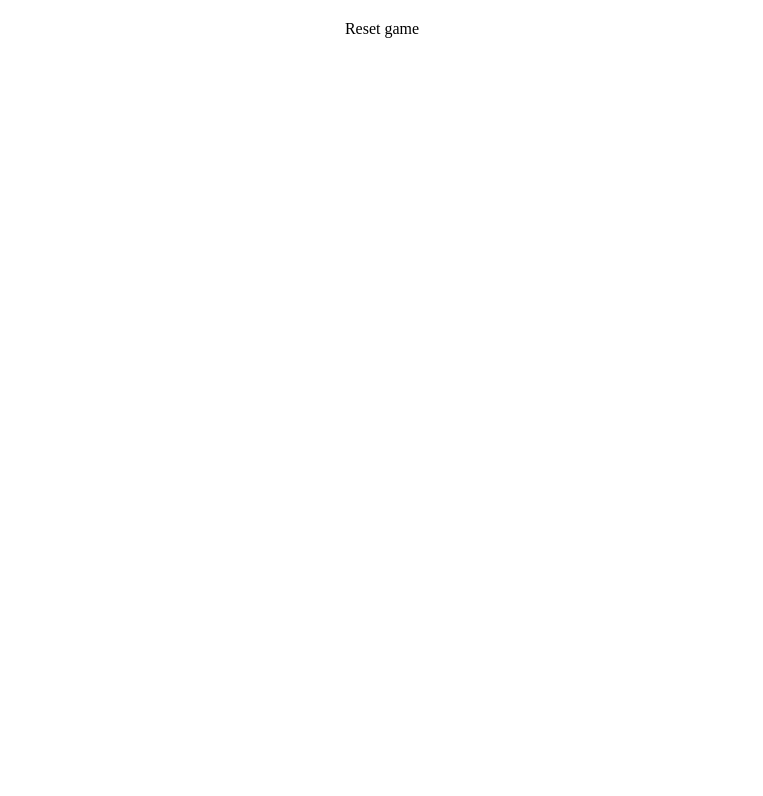
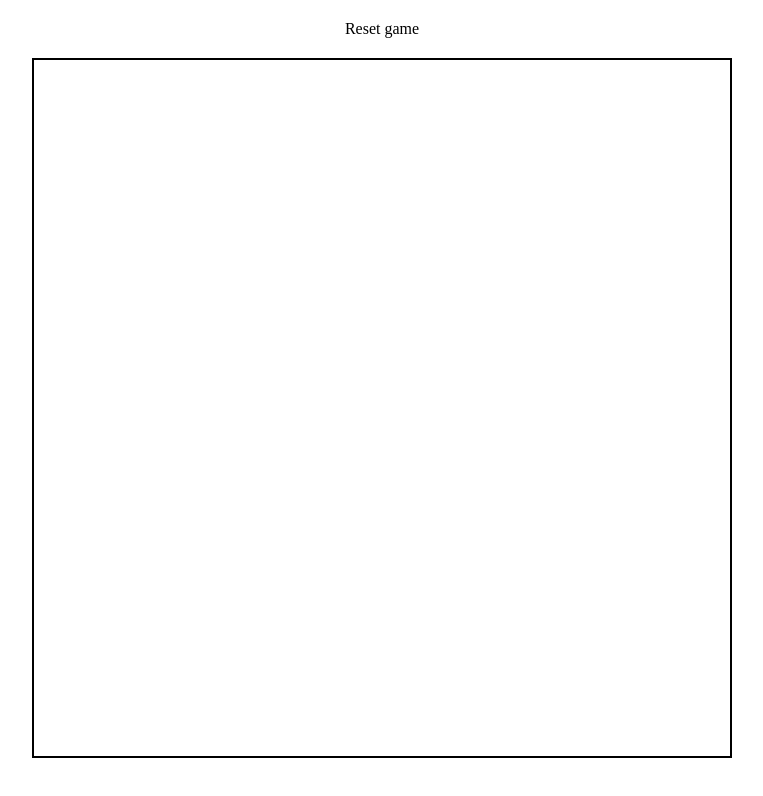
Before and after one commit to Zerker-TF/Etch-a-Sketch, a plain HTML site: page index.html in a window 1280 px wide. Shown: the whole page, without its empty margins (258-1021 px from the left). Drawn offline with Linux system fonts and the light colour scheme.

Commit message:
added border to grids

```diff
--- a/script.js
+++ b/script.js
@@ -11,6 +11,9 @@ const restartButton = document.createElement("button");
 buttonContainer.appendChild(restartButton);
 buttonContainer.textContent = "Reset game";
 restartButton.id = "restartButton";
+
+
+Grids.style.border = "2px solid black";
 
 //funcion para elegir un color RGB aleatorio
 function randomRGB( ){
--- a/style.css
+++ b/style.css
@@ -2,11 +2,13 @@
     margin: 0;
     padding: 0;
     box-sizing: border-box;
+
 }
 
 body{
     display: flex;
     flex-direction: column;
+
 }
 
 #Buttons{
```
